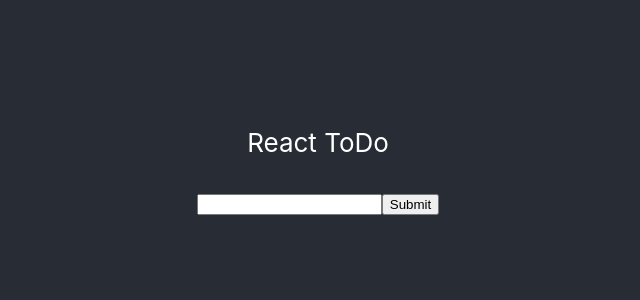
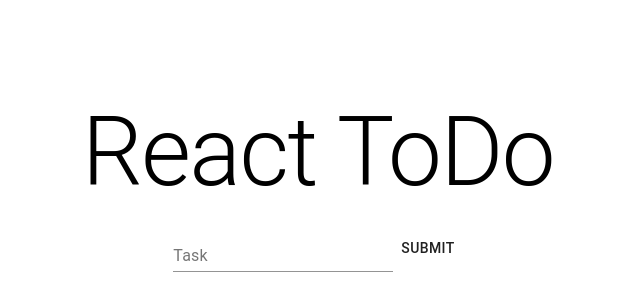
Before and after one commit to JNpudschun/todo-react, a React (Create React App) app in the folder todo-app/: page / in a window 1280 px wide. Shown: the part 216-516 px from the top of the page, without its empty margins (322-962 px from the left). Built offline with nearby package versions, Linux system fonts and the light colour scheme.

Commit message:
imtergrate material ui

```diff
--- a/todo-app/package.json
+++ b/todo-app/package.json
@@ -3,6 +3,8 @@
   "version": "0.1.0",
   "private": true,
   "dependencies": {
+    "@material-ui/core": "^4.12.3",
+    "@material-ui/icons": "^4.11.2",
     "@mui/material": "^5.3.1",
     "@mui/styled-engine-sc": "^5.3.0",
     "@testing-library/jest-dom": "^5.16.1",
--- a/todo-app/src/App.css
+++ b/todo-app/src/App.css
@@ -1,7 +1,22 @@
 .App {
   text-align: center;
+  display: flex;
+  height: 100%;
+  flex-direction: column;
+  justify-content: center;
+  align-items: center;
 }
-
+body,html,#root{
+  height: 100%;
+}
+.todo-form {
+  display: flex;
+  flex-direction: row;
+  align-items: center;
+}
+li {
+  text-align: initial;
+}
 .App-logo {
   height: 40vmin;
   pointer-events: none;
--- a/todo-app/src/App.js
+++ b/todo-app/src/App.js
@@ -2,6 +2,7 @@ import './App.css';
 import React, {useEffect, useState} from "react";
 import TodoForm from "./components/TodoForm.js";
 import TodoList from "./components/TodoList";
+import Typography from "@material-ui/core/Typography"
 
 const LOCAL_STORAGE_KEY = "rect-todolist-todos"
 
@@ -40,11 +41,10 @@ function App() {
 
   return (
     <div className="App">
-      <header className="App-header">
-        <p>React ToDo</p>
+        <Typography style={{padding:16
+        }} variant="h1">React ToDo</Typography>
         <TodoForm addTodo={addTodo}/>
         <TodoList todos={todos} toggleComplete={toggleComplete} removeTodo={removeTodo}/>
-      </header>
     </div>
   );
 }
--- a/todo-app/src/components/Todo.js
+++ b/todo-app/src/components/Todo.js
@@ -1,4 +1,6 @@
 import React from "react";
+import { Checkbox, IconButton, ListItem, Typography} from "@material-ui/core"
+import CloseIcon from "@material-ui/icons/Close"
 
 function Todo({todo, toggleComplete, removeTodo}){
 
@@ -9,15 +11,15 @@ function Todo({todo, toggleComplete, removeTodo}){
         removeTodo(todo.id);
     }
     return(
-        <div style={{display:"flex"}}>
-            <input type="checkbox" onClick={handleCheckboxClick}/>
-            <li style={{color:"white" ,
-                        textDecoration: todo.completed ? "line-through":null}}
+        <ListItem style={{display:"flex"}}>
+            <Checkbox checked={todo.completed}
+               onClick={handleCheckboxClick}/>
+            <Typography style={{textDecoration: todo.completed ? "line-through":null}}
             >
                 {todo.task}
-            </li>
-            <button onClick={handleRemoveClick}>X</button>
-        </div>
+            </Typography>
+            <IconButton onClick={handleRemoveClick}><CloseIcon/></IconButton>
+        </ListItem>
     );
 }
 export default Todo;
--- a/todo-app/src/components/TodoForm.js
+++ b/todo-app/src/components/TodoForm.js
@@ -1,5 +1,6 @@
 import React, {useState} from "react";
 import {v4 as uuidv4} from "uuid";
+import {Button, TextField} from "@material-ui/core"
 
 function TodoForm({addTodo}){
     const [todo, setTodo] = useState({
@@ -19,14 +20,15 @@ function TodoForm({addTodo}){
         }
     }
     return(
-        <form onSubmit={handleSubmit}>
-            <input
+        <form className="todo-form" onSubmit={handleSubmit}>
+            <TextField
+            label="Task"
             name="task"
             value={todo.task}
             type="text"
             onChange={handleTaskInputChange}
             />
-            <button type="submit">Submit</button>
+            <Button type="submit">Submit</Button>
         </form>
     );
 }
--- a/todo-app/src/components/TodoList.js
+++ b/todo-app/src/components/TodoList.js
@@ -1,12 +1,13 @@
-import React ,{useState} from "react";
+import React  from "react";
 import Todo from "./Todo";
+import {List} from "@material-ui/core"
 
 function TodoList({ todos, toggleComplete, removeTodo }) {
     //const [localTodos, setLocalTodos]= useState({todos});
 
     console.log(todos);
     return (
-        <ul>
+        <List>
             {todos.map(todo => (
                 <Todo
                     key={todo.id}
@@ -15,7 +16,7 @@ function TodoList({ todos, toggleComplete, removeTodo }) {
                     removeTodo={removeTodo}
                 />
             ))}
-        </ul>
+        </List>
     )
 }
 export default TodoList;
```
Also changed, not shown: 1 other file (tests, documents, lock files or other folders).
